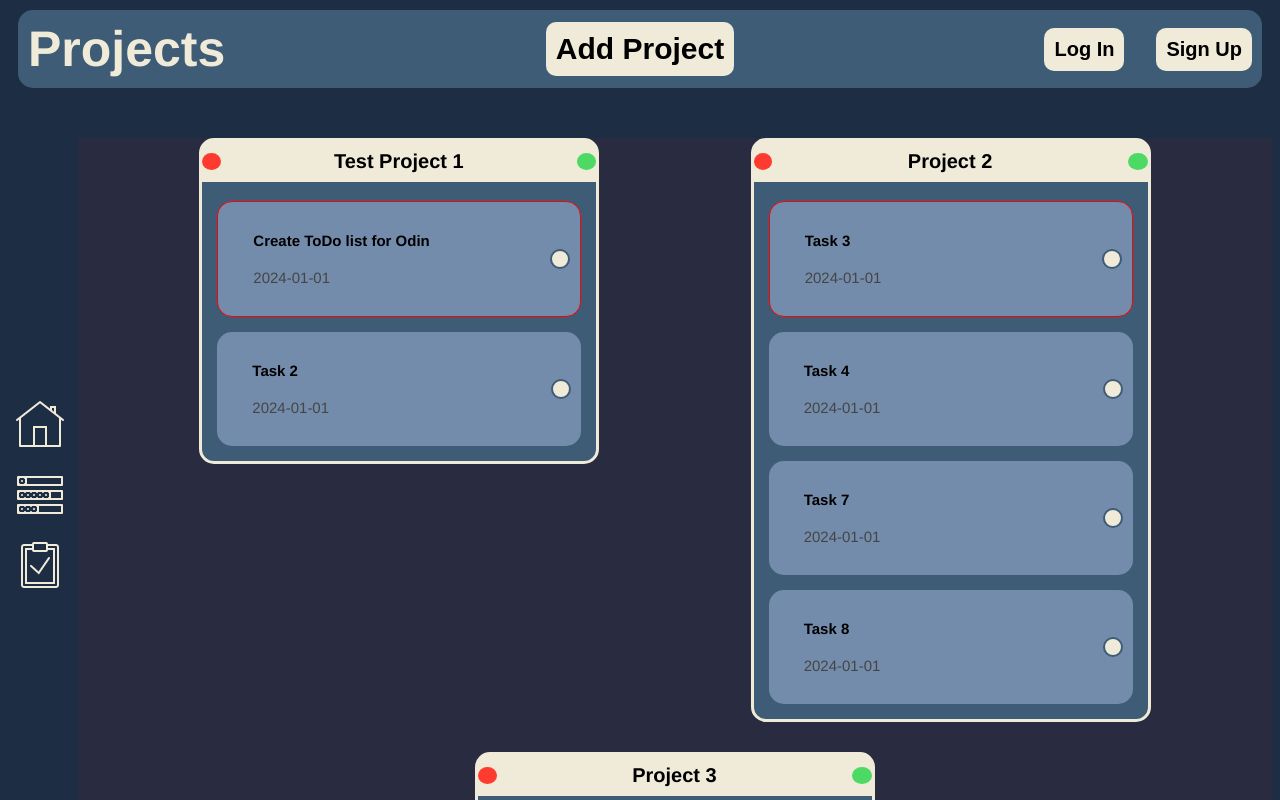
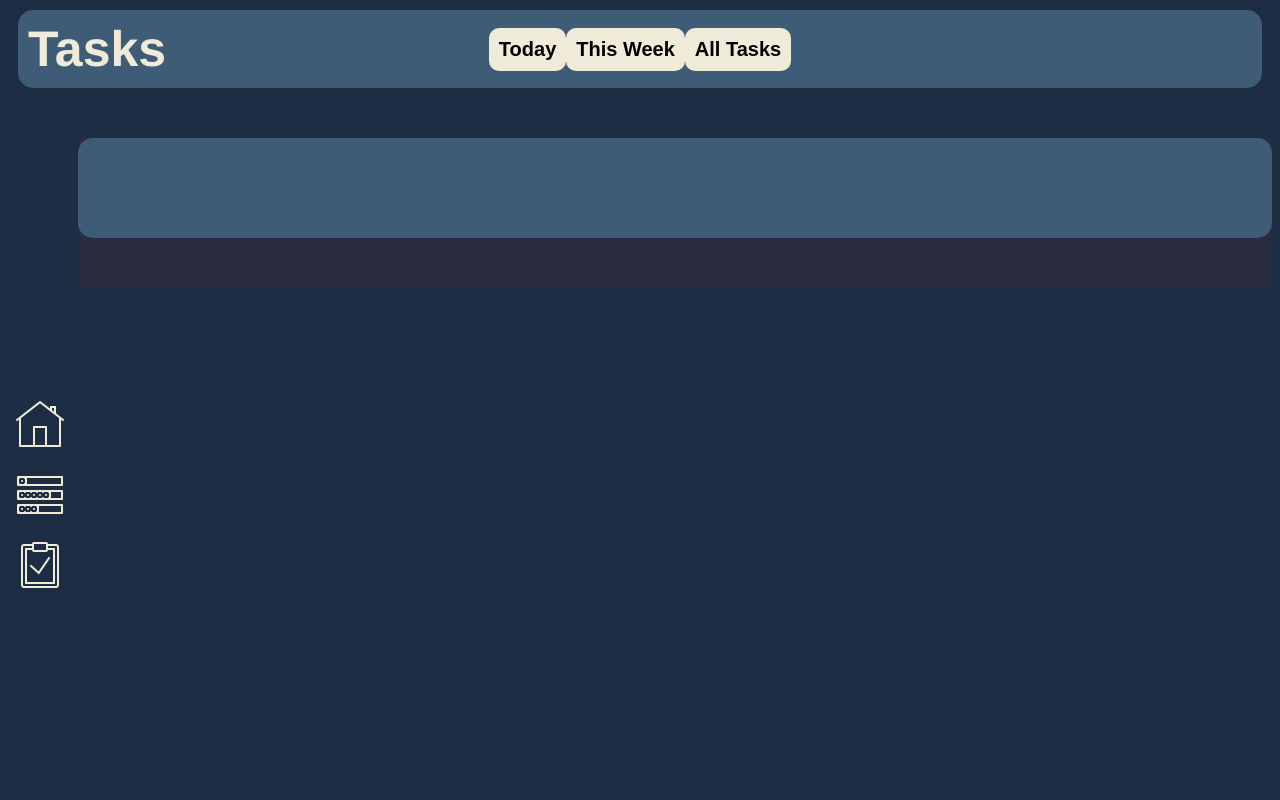
Before and after one commit to GucciGangnam/to-do-list, a website built with webpack: page dist/index.html in a window 1280 px wide. Both pictures are taken after a click on the button 40 px from the left and 495 px from the top of the page. Shown: the top 800 px of the page. Built offline with nearby package versions, Linux system fonts and the light colour scheme.

Commit message:
Vnav home and tasks btns functional.  Need to develop DisplayTasks function

```diff
--- a/src/display-projects.js
+++ b/src/display-projects.js
@@ -57,7 +57,16 @@ function displayProjects() {
                         const taskCompletedMarker = document.createElement('button');
                         taskCompletedMarker.classList.add('taskcompletedmarker');
                         taskCompletedMarker.id = 'taskcompletedmarker' + task.name;
-                        taskCompletedMarker.innerHTML = '';
+                        if (task.completed === true) {
+                            taskCompletedMarker.innerHTML = '✓';
+                            taskCompletedMarker.style.backgroundColor = '#4CD964';
+                            taskBox.style.textDecoration = 'line-through';
+                        }
+                        else {
+                            taskCompletedMarker.innerHTML = '';
+                            taskCompletedMarker.style.backgroundColor = '#F0EBD8';
+                            taskBox.style.textDecoration = 'none';
+                        }
                         taskBox.appendChild(taskCompletedMarker);
                             taskCompletedMarker.addEventListener('click', () => {
                                 console.log('task completed marker clicked');
--- /dev/null
+++ b/src/display-tasks.js
@@ -0,0 +1,100 @@
+// imports
+  //images
+    import HomeIcon from './icons/Home.png';
+    const homeIcon = new Image();
+    homeIcon.src = HomeIcon;
+    import TasksIcon from './icons/Tasks.png';
+    const tasksIcon = new Image();
+    tasksIcon.src = TasksIcon;
+    import CompletedIcon from './icons/Completed.png';
+    const completedIcon = new Image();
+    completedIcon.src = CompletedIcon;
+// modules
+    import { displayPageTemplate } from './page-template';
+    import { displayProjects } from './display-projects';
+
+// libraries
+import { projects, Project, Task } from './index.js';
+
+//loop thgrough all tasks in the 'projects' array and add then to a new array in order of due date from soonest to latest
+
+
+
+
+
+function displayTasksPage () {
+    console.log('displayTasksPage() called');
+    document.body.innerHTML = '';
+    const NavBar = document.createElement('div');
+    NavBar.classList.add('navBar');
+    NavBar.id = 'navBar';
+    document.body.appendChild(NavBar);
+        const navBarLeft = document.createElement('div');
+        navBarLeft.classList.add('navBarLeft');
+        navBarLeft.innerHTML = 'Tasks';
+        NavBar.appendChild(navBarLeft);
+        const todayBtn = document.createElement('button');
+        todayBtn.classList.add('loginbtn');
+        todayBtn.innerHTML = 'Today';
+        NavBar.appendChild(todayBtn);
+        const thisWeekBtn = document.createElement('button');
+        thisWeekBtn.classList.add('loginbtn');
+        thisWeekBtn.innerHTML = 'This Week';
+        NavBar.appendChild(thisWeekBtn);
+        const allTasksBtn = document.createElement('button');
+        allTasksBtn.classList.add('loginbtn');
+        allTasksBtn.innerHTML = 'All Tasks';
+        NavBar.appendChild(allTasksBtn);
+        const navBarRight = document.createElement('div');
+        navBarRight.classList.add('navBarRight');
+        navBarRight.innerHTML = '';
+        NavBar.appendChild(navBarRight);
+        const vnavBar = document.createElement('div');
+        vnavBar.classList.add('vnav');
+        vnavBar.id = 'vnav';
+        document.body.appendChild(vnavBar);
+            const homeBtn = document.createElement('button');
+            homeBtn.classList.add('vnav-btn');
+            homeBtn.id = 'vnav-home-btn';
+            homeBtn.appendChild(homeIcon);
+            vnavBar.appendChild(homeBtn);
+                homeBtn.addEventListener('click', () => {
+                    console.log('home button clicked');
+                    document.body.innerHTML = '';
+                    displayPageTemplate();
+                    displayProjects();
+                    });
+            const tasksBtn = document.createElement('button');
+            tasksBtn.classList.add('vnav-btn');
+            tasksBtn.id = 'vnav-tasks-btn';
+            tasksBtn.appendChild(tasksIcon);
+            vnavBar.appendChild(tasksBtn);
+                tasksBtn.addEventListener('click', () => {
+                    console.log('tasks button clicked');
+                    displayTasksPage();
+                });
+            const completedBtn = document.createElement('button');
+            completedBtn.classList.add('vnav-btn');
+            completedBtn.id = 'vnav-completed-btn';
+            completedBtn.appendChild(completedIcon);
+            vnavBar.appendChild(completedBtn);
+                completedBtn.addEventListener('click', () => {
+                    console.log('completed button clicked');
+                }
+                );
+    const content = document.createElement('div');
+    content.classList.add('content');
+    content.id = 'content';
+    document.body.appendChild(content);
+        const taskListDiv = document.createElement('div');
+        taskListDiv.classList.add('taskListDiv');
+        taskListDiv.id = 'taskListDiv';
+        content.appendChild(taskListDiv);
+
+
+
+
+
+
+}
+export { displayTasksPage };
--- a/src/index.js
+++ b/src/index.js
@@ -33,23 +33,23 @@ const sampleProject2 = new Project('Project 2');
 const sampleProject3 = new Project('Project 3');
 
 const sampleTask1 = new Task('Create ToDo list for Odin', 'This is task 1', '2024-01-01', 'important');
-const sampleTask2 = new Task('Task 2', 'This is task 2', '2024-01-01', 'not important');
+const sampleTask2 = new Task('Task 2', 'This is task 2', '2034-01-01', 'not important');
 sampleProject1.tasks.push(sampleTask1);
 sampleProject1.tasks.push(sampleTask2);
 projects.push(sampleProject1);
 
 const sampleTask3 = new Task('Task 3', 'This is task 3', '2024-01-01', 'important');
-const sampleTask4 = new Task('Task 4', 'This is task 4', '2024-01-01', 'not important');
-const sampleTask7 = new Task('Task 7', 'This is task 7', '2024-01-01', 'not important');
-const sampleTask8 = new Task('Task 8', 'This is task 8', '2024-01-01', 'not important');
+const sampleTask4 = new Task('Task 4', 'This is task 4', '2025-01-01', 'not important');
+const sampleTask7 = new Task('Task 7', 'This is task 7', '2024-03-01', 'not important');
+const sampleTask8 = new Task('Task 8', 'This is task 8', '2024-01-08', 'not important');
 sampleProject2.tasks.push(sampleTask3);
 sampleProject2.tasks.push(sampleTask4);
 sampleProject2.tasks.push(sampleTask7);
 sampleProject2.tasks.push(sampleTask8);
 projects.push(sampleProject2);
 
-const sampleTask5 = new Task('Task 5', 'This is task 5', '2024-01-01', 'important');
-const sampleTask6 = new Task('Task 6', 'This is task 6', '2024-01-01', 'not important');
+const sampleTask5 = new Task('Task 5', 'This is task 5', '2026-01-01', 'important');
+const sampleTask6 = new Task('Task 6', 'This is task 6', '2022-01-01', 'not important');
 sampleProject3.tasks.push(sampleTask5);
 sampleProject3.tasks.push(sampleTask6);
 projects.push(sampleProject3);
--- a/src/page-template.js
+++ b/src/page-template.js
@@ -7,6 +7,8 @@
   // imports
     //moduels
   import { displayAddProjectWindow } from './add-project-window';
+  import { displayProjects } from './display-projects';
+  import { displayTasksPage } from './display-tasks';
     //images
   import HomeIcon from './icons/Home.png';
   const homeIcon = new Image();
@@ -17,6 +19,7 @@
   import CompletedIcon from './icons/Completed.png';
   const completedIcon = new Image();
   completedIcon.src = CompletedIcon;
+
 
 
 
@@ -42,7 +45,6 @@ function displayPageTemplate() {
         document.body.appendChild(darkOverlay);
         displayAddProjectWindow();
       });
-
     const navBarRight = document.createElement('div');
     navBarRight.classList.add('navBarRight');
     navBarRight.innerHTML = '';
@@ -67,6 +69,9 @@ function displayPageTemplate() {
     vnavBar.appendChild(homeBtn);
       homeBtn.addEventListener('click', () => {
         console.log('home button clicked');
+        document.body.innerHTML = '';
+        displayPageTemplate();
+        displayProjects();
       });
     const tasksBtn = document.createElement('button');
     tasksBtn.classList.add('vnav-btn');
@@ -75,6 +80,7 @@ function displayPageTemplate() {
     vnavBar.appendChild(tasksBtn);
       tasksBtn.addEventListener('click', () => {
         console.log('tasks button clicked');
+        displayTasksPage();
       });
     const completedBtn = document.createElement('button');
     completedBtn.classList.add('vnav-btn');
--- a/src/style.css
+++ b/src/style.css
@@ -408,3 +408,19 @@ body{
             border-radius: 10px;
             border: 1px solid #F0EBD8;
         }
+
+/* TASK LIST PAFGE */
+
+.taskListDiv {
+    width: 100%;
+    display: flex;
+    flex-direction: column;
+    background-color: #3E5C76;
+    min-height: 100px;
+    border-radius: 15px;
+    padding: 15px;
+    box-sizing: border-box;
+    gap: 15px;
+    margin-bottom: 50px;
+
+}
```
Also changed, not shown: dist/main.js.
